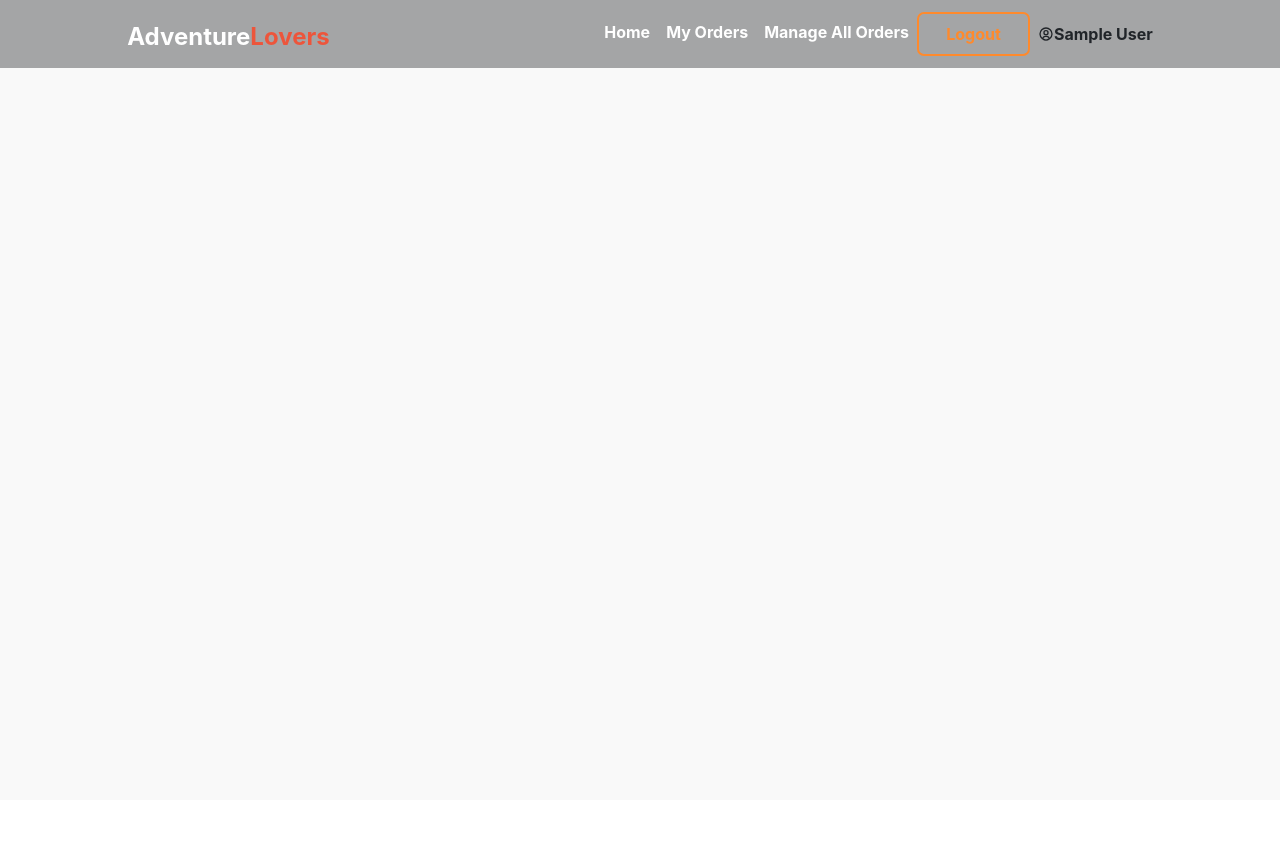
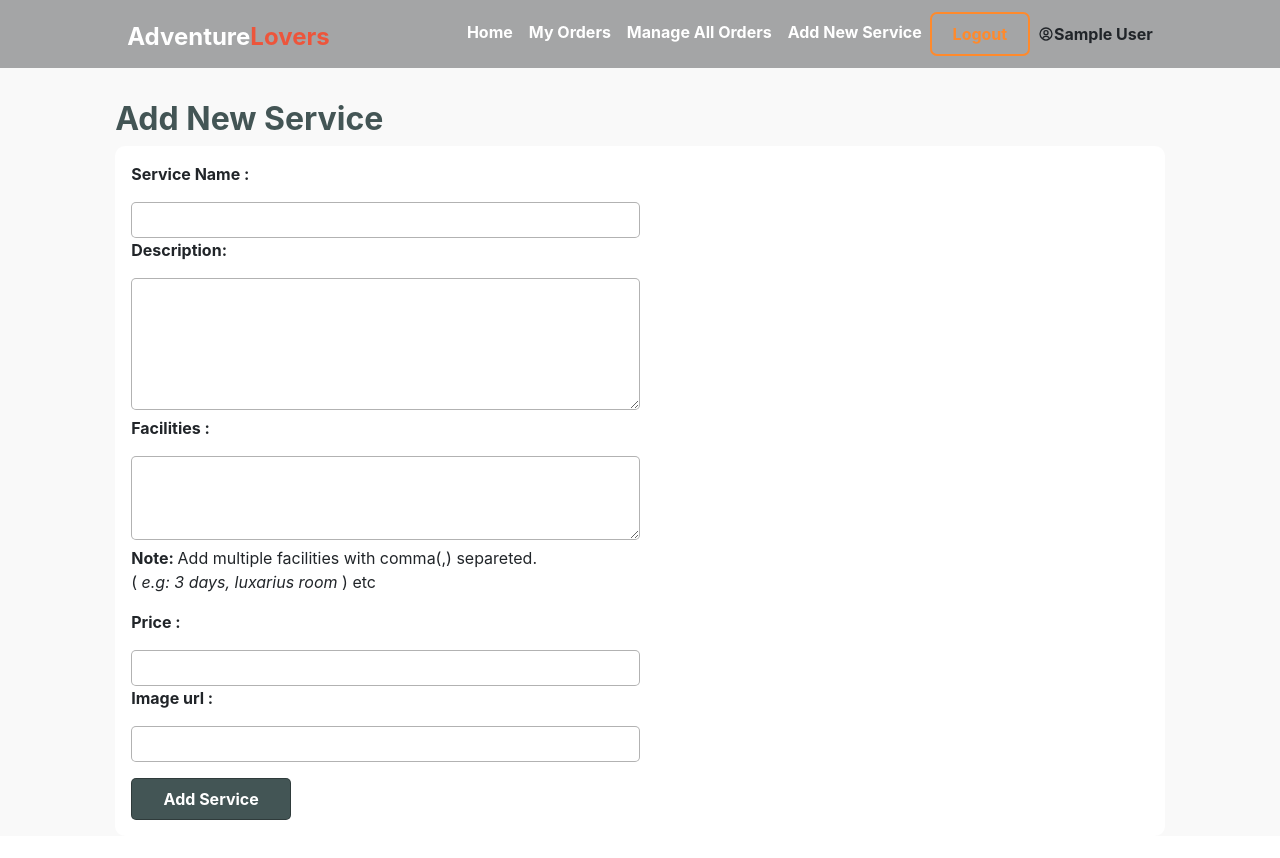
Before and after one commit to AnnomsDev/Tourism-Website-client-side, a React (Create React App) app: page /add-service in a window 1280 px wide. Shown: the top 858 px of the page. Before the commit the page ends 800 px from the top, so only its background shows below. Built offline with nearby package versions, Linux system fonts and the light colour scheme; no server answers; sample sign-in values are in the browser's storage.

Commit message:
Add service functionality added

```diff
--- a/src/App.js
+++ b/src/App.js
@@ -7,6 +7,7 @@ import ServiceDetails from './components/ServiceDetails/ServiceDetails';
 import PrivateRoute from './components/PrivateRoute/PrivateRoute';
 import MyOrders from './components/MyOrders/MyOrders';
 import ManageAllOrders from './components/ManageAllOrders/ManageAllOrders';
+import AddService from './components/AddService/AddService';
 
 function App() {
   return (
@@ -29,6 +30,12 @@ function App() {
           <PrivateRoute path='/manage-all-orders'>
             <ManageAllOrders />
           </PrivateRoute>
+          {/* <Route path='/add-service'>
+            <AddService />
+          </Route> */}
+          <PrivateRoute path='/add-service'>
+            <AddService />
+          </PrivateRoute>
 
           {/* <Route path='/service-details/:id'>
             <ServiceDetails />
--- /dev/null
+++ b/src/components/AddService/AddService.css
@@ -0,0 +1,34 @@
+.add-service{
+    margin: 2em 9vw;
+
+}
+.add-service h2{
+    color: #435555;
+    font-weight: 700;
+}
+.add-service form{
+    background-color: white;
+    padding: 1em;
+    border-radius: 10px;
+}
+.add-service input, textarea{
+    padding: 5px 10px;
+    border: 1px solid rgba(0, 0, 0, 0.3);
+    width: 50%;
+    border-radius: 5px;
+}
+.add-service form input[type=Submit] {
+    width: 10em;
+    background-color: #435555;
+    font-weight: 700;
+    margin-top: 1em;
+    padding: .5em 1.3em;
+    color: white;
+}
+
+
+@media only screen and (max-width: 688px) {
+    .add-service input, textarea{
+        width: 100%;
+    }
+}
--- /dev/null
+++ b/src/components/AddService/AddService.js
@@ -0,0 +1,66 @@
+import './AddService.css'
+import React, { useRef } from 'react';
+import axios from 'axios';
+
+const AddService = () => {
+    const nameRef = useRef()
+    const detailsRef = useRef()
+    const facRef = useRef()
+    const imgRef = useRef()
+    const priceRef = useRef()
+
+
+    const handleAddServiceBtn = e => {
+        console.log('ad')
+        const name = nameRef.current.value
+        const des = detailsRef.current.value
+        const serDe = facRef.current.value
+        const price = priceRef.current.value
+        const img = imgRef.current.value
+
+        const newService = { name, des, serDe, price, img }
+
+        axios.post('http://localhost:5000/add-service', newService)
+            .then(res => {
+                if (res.data.insertedId) {
+                    alert('Service added')
+                }
+                else {
+                    alert('something went wrong, please try again')
+                }
+            })
+            .catch(error => console.log('Got an error: ', error))
+
+        e.preventDefault();
+
+    }
+
+
+    return (
+        <div className='add-service'>
+            <h2>Add New Service</h2>
+
+
+            <form onSubmit={handleAddServiceBtn} >
+                <p><b>Service Name :</b></p>
+                <input required type="text" ref={nameRef} />
+                <p><b>Description: </b></p>
+                <textarea required rows="5" ref={detailsRef}></textarea>
+                <p><b>Facilities :</b></p>
+                <textarea required rows="3" ref={facRef}></textarea>
+                <p><strong>Note: </strong> Add multiple facilities with comma(,) separeted. <br />
+                    ( <i>e.g: 3 days, luxarius room </i>) etc
+                </p>
+                <p><b>Price :</b></p>
+                <input required type="text" ref={priceRef} />
+                <p><b>Image url :</b></p>
+                <input required type="text" ref={imgRef} />
+                <br />
+                <input type="submit" value="Add Service" />
+
+            </form>
+        </div>
+    );
+};
+
+export default AddService;
--- a/src/components/Header/Header.css
+++ b/src/components/Header/Header.css
@@ -38,7 +38,7 @@
     color: #FF8A2C;
     font-weight: 700;
     border: none;
-    padding: .5em 1.7em;
+    padding: .5em 1.3em;
     border: 2px solid #FF8A2C;
     background: none;
     font-weight: 700;
--- a/src/components/Header/Header.js
+++ b/src/components/Header/Header.js
@@ -36,12 +36,14 @@ const Header = () => {
                                     <li className="nav-item">
                                         <NavLink className="nav-link" to='/manage-all-orders'>Manage All Orders</NavLink>
                                     </li>
+                                    <li className="nav-item">
+                                        <NavLink className="nav-link" to='/add-service'>Add New Service</NavLink>
+                                    </li>
                                     <button onClick={logOut} className="al-btn-secondery">Logout</button>
                                     <li className='nav-item d-flex fw-bold  align-items-center ms-2'>
                                         <BiUserCircle /> {user.displayName}
                                     </li>
                                 </>
-
                         }
 
                     </ul>
```
